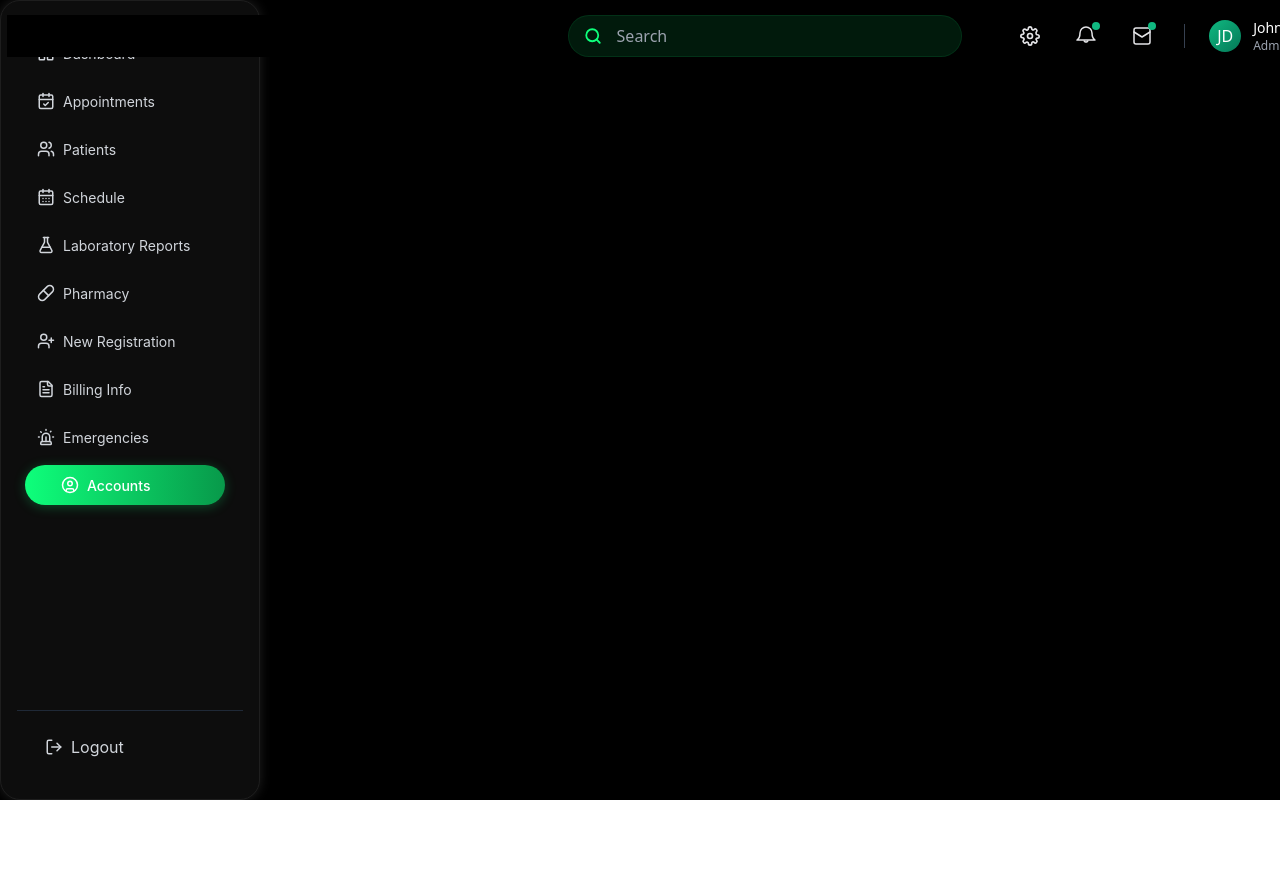
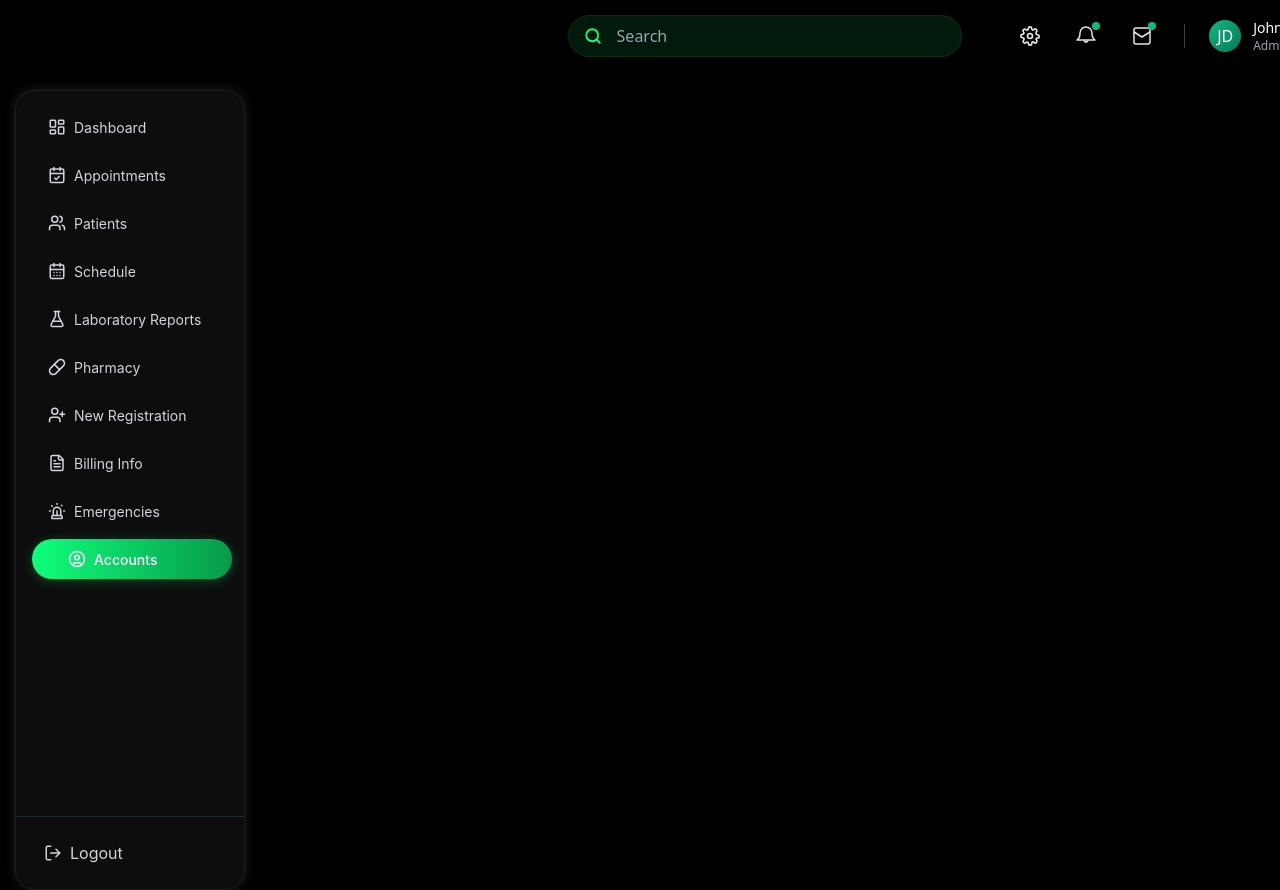
Before and after one commit to Prakash-RajS/New_HMS, a React (Vite) app in the folder hms_frontend/: page /Accounts in a window 1280 px wide. Shown: the top 890 px of the page. Before the commit the page ends 800 px from the top, so only its background shows below. Built offline with nearby package versions, Linux system fonts and the light colour scheme.

Commit message:
Refactor LeftSideBar component

```diff
--- a/hms_frontend/src/components/LeftSideBar.jsx
+++ b/hms_frontend/src/components/LeftSideBar.jsx
@@ -59,7 +59,6 @@
 //   );
 // }
 
-// Sidebar.jsx
 import { NavLink } from "react-router-dom";
 import {
   LayoutDashboard,
@@ -102,14 +101,20 @@ const menuItems = [
 
 export default function Sidebar() {
   return (
-    <div className="w-[260px] min-h-screen rounded-[20px] border border-[#1E1E1E] bg-[#0D0D0D] shadow-[0px_0px_12px_0px_#FFFFFF1F] flex flex-col justify-between p-4">
-      <ul className="flex flex-col gap-2 mt-4 ml-2 text-[14px] text-left font-normal font-['Inter']">
+    <div
+      className="w-[230px] h-screen mt-[90px] ml-[15px] rounded-[20px] border border-[#1E1E1E]
+                 bg-[#0D0D0D] shadow-[0px_0px_12px_0px_#FFFFFF1F] flex flex-col
+                  left-0 top-0"
+    >
+      {/* Menu (scrollable) */}
+      <div className="flex-1 overflow-y-auto p-4">
+        <ul className="flex flex-col gap-2 text-[14px] text-left font-normal font-['Inter']">
           {menuItems.map((item, idx) => (
             <NavLink
               key={idx}
               to={item.path}
               className={({ isActive }) =>
-              `w-[200px] h-[40px] rounded-[20px] flex items-center gap-[8px] px-3 py-2 cursor-pointer transition-all duration-200 ${
+                `w-[200px] h-[40px] rounded-[20px] flex items-center gap-[8px] px-4 py-2 cursor-pointer transition-all duration-200 ${
                   isActive
                     ? "bg-gradient-to-r from-[#0EFF7B] to-[#08994A] shadow-[0px_2px_12px_0px_#0EFF7B40] text-white font-medium pl-9"
                     : "text-gray-300 hover:text-black hover:bg-gradient-to-r hover:from-[#0EFF7B] hover:to-[#08994A] hover:shadow-[0px_2px_12px_0px_#0EFF7B40]"
@@ -121,6 +126,7 @@ export default function Sidebar() {
             </NavLink>
           ))}
         </ul>
+      </div>
 
       {/* Logout (always at bottom, not scrolling away) */}
       <div className="p-4 border-t border-gray-800">
```
Lines whose indentation alone changed are shown as unchanged.
